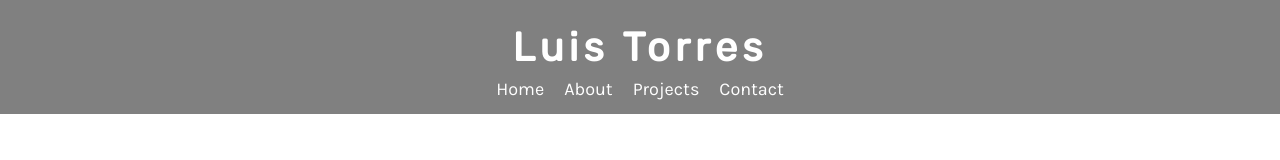
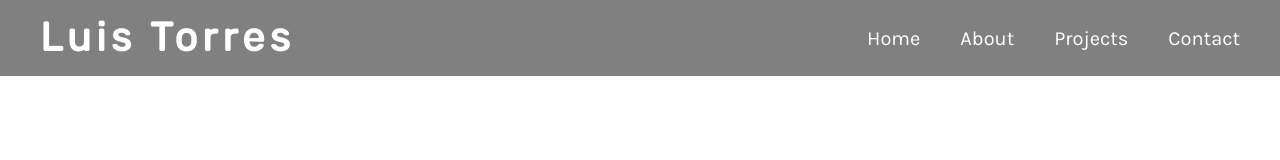
Before and after one commit to luistorres0/thinkful-portfolio, a plain HTML site: page index.html in a window 1280 px wide. Drawn offline with nearby package versions, Linux system fonts and the light colour scheme.

Commit message:
Made header responsive

```diff
--- a/styles.css
+++ b/styles.css
@@ -25,12 +25,41 @@ header nav ul {
   margin: 8px 0 14px 0;
 }
 
-header nav ul li a{
-    text-decoration: none;
-    color: #fff;
-    margin-right: 20px;
+header nav ul li a {
+  text-decoration: none;
+  color: #fff;
+  margin-right: 20px;
 }
 
-header nav ul li:last-child a{
+header nav ul li:last-child a {
+  margin-right: 0;
+}
+
+@media all and (min-width: 800px) {
+  body {
+    font-size: 20px;
+  }
+
+  header {
+    flex-direction: row;
+    justify-content: space-between;
+    padding: 15px 40px;
+  }
+
+  header h1 {
+    margin: 0;
+  }
+
+  header nav ul{
+      margin: 0;
+  }
+
+  header nav ul li a {
+    margin-right: 40px;
+  }
+
+  header nav ul li:last-child a {
     margin-right: 0;
+  }
+
 }
```
